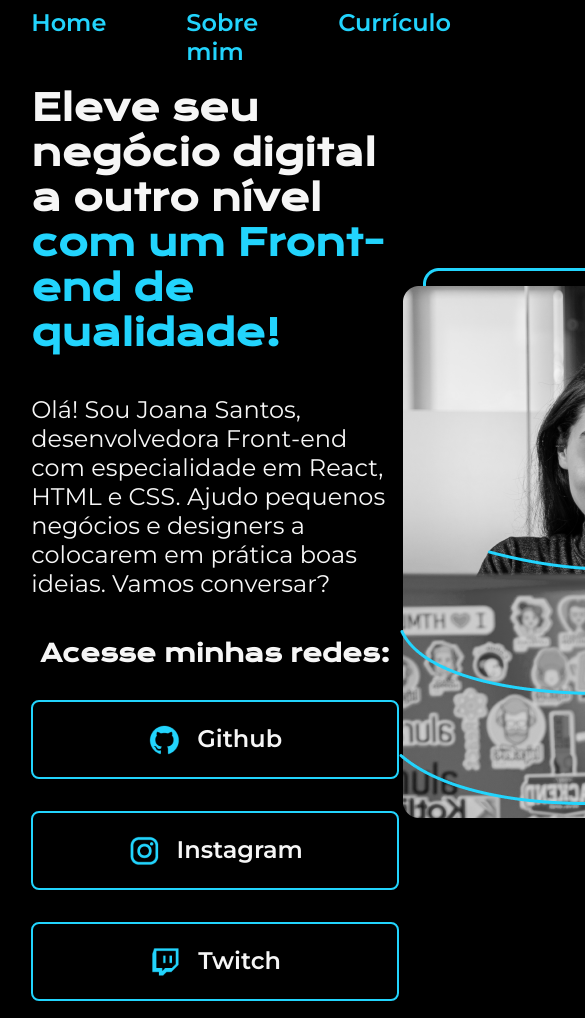
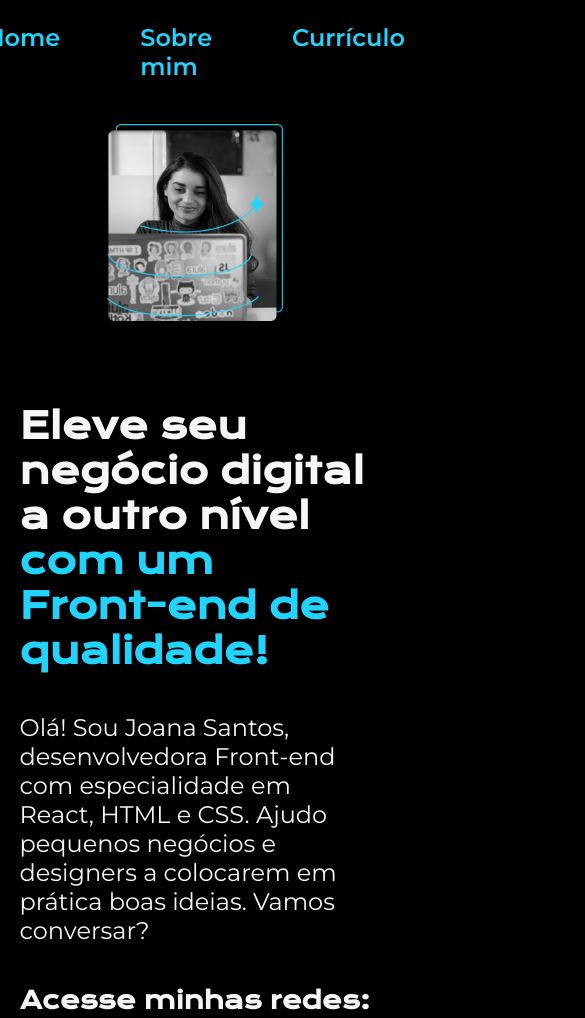
Before and after one commit to felipeappsPGM/Portfolio, a plain HTML site: page index.html in a window 390 px wide. Shown: the top 1018 px of the page, 585 px wide, since content can reach past the window. Drawn offline with nearby package versions, Linux system fonts and the light colour scheme.

Commit message:
upgrade 09/04

```diff
--- a/estilos/style.css
+++ b/estilos/style.css
@@ -32,7 +32,7 @@
 nav a {
     font-family: var(--fonte-sencundaria);
     font-weight: 600;
-    font-size: 24px;
+    font-size: 1.5rem;
     color: var(--cor-ter);
     text-decoration: none;
 }
@@ -46,22 +46,23 @@
     display: flex;
     align-items: center;
     justify-content: space-between;
+    gap: 82px;
 }
 
 .conteudo {
-    width: 615px;
+    width: 50%;
     display: flex;
     flex-direction: column;
     gap: 40px;
 }
 
 .conteudo h1 {
-    font-size: 36px;
+    font-size: 2.25rem;
     font-family: var(--fonte-principal);
 }
 
 .conteudo p {
-    font-size: 24px;
+    font-size: 1.5rem;
     font-family: var(--fonte-sencundaria);
     font-weight: 400;
 }
@@ -85,19 +86,20 @@
 .botoes h2,
 section h2 {
     font-family: var(--fonte-principal);
-    font-size: 24px;
+    font-size: 1.5rem;
 }
 
 .botoes a {
-    width: 368px;
+
     color: var(--cor-sec);
     text-align: center;
     padding: 21.5px 0;
-    font-size: 24px;
+    font-size: 1.5rem;
     font-family: var(--fonte-sencundaria);
     font-weight: 600;
     text-decoration: none;
     border: 2px solid var(--cor-ter);
+    width: 50%;
     border-radius: 8px;
     display: flex;
     justify-content: center;
@@ -109,12 +111,35 @@
     background-color: #272727;
 }
 
+.main-img {
+    width: 50%;
+}
+
 footer {
     color: #000000;
     background-color: var(--cor-ter);
     padding: 24px 0;
     text-align: center;
-    font-size: 24px;
+    font-size: 1.5rem;
     font-family: var(--fonte-sencundaria);
     font-weight: 400px;
 }
+
+@media (max-width: 1200px) {
+    header {
+        padding: 6%;
+    }
+
+    nav {
+        justify-content: center;
+    }
+
+    .apresentacao {
+        flex-direction: column-reverse;
+        padding: 5%;
+    }
+
+    .conteudo {
+        width: auto;
+    }
+}
--- a/index.html
+++ b/index.html
@@ -35,7 +35,7 @@
 
             </div>
         </section>
-        <img src="./assets/Imagem.png" alt="logo do html 5">
+        <img class="main-img" src="./assets/Imagem.png" alt="logo do html 5">
     </main>
     <footer>
         <p>Desenvolvido por Felipe.</p>
```
Also changed, not shown: about.html (+1 -1 lines), curriculo.html (+1 -1 lines).
